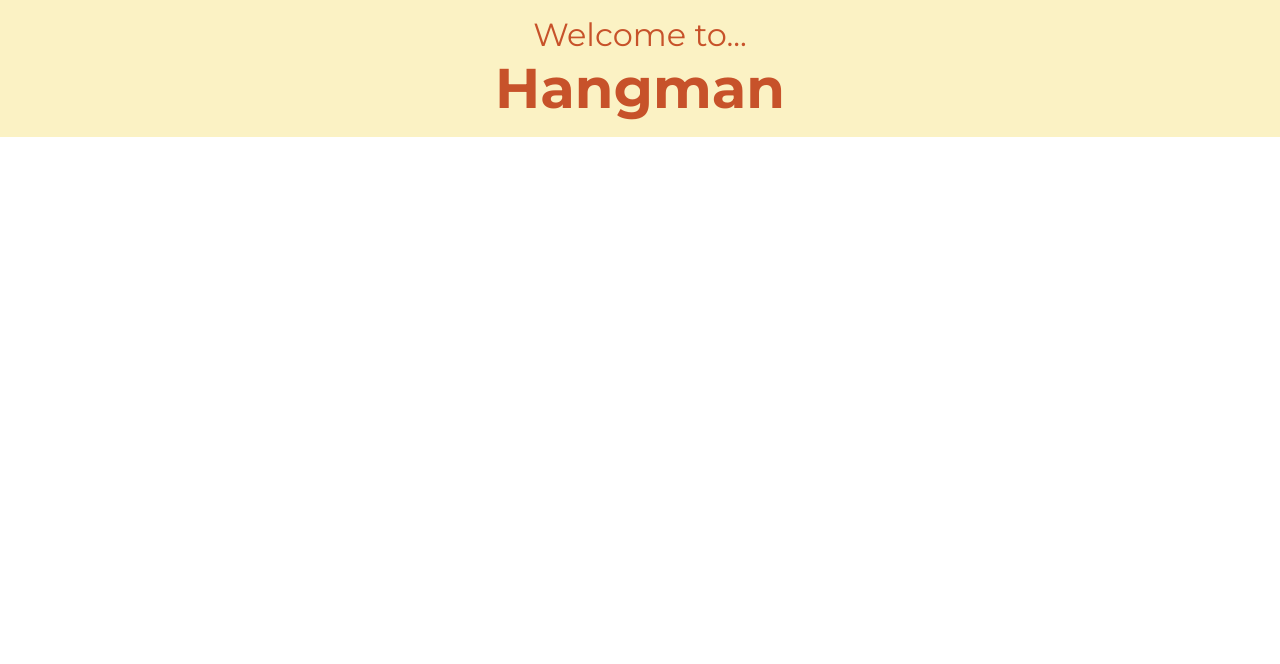
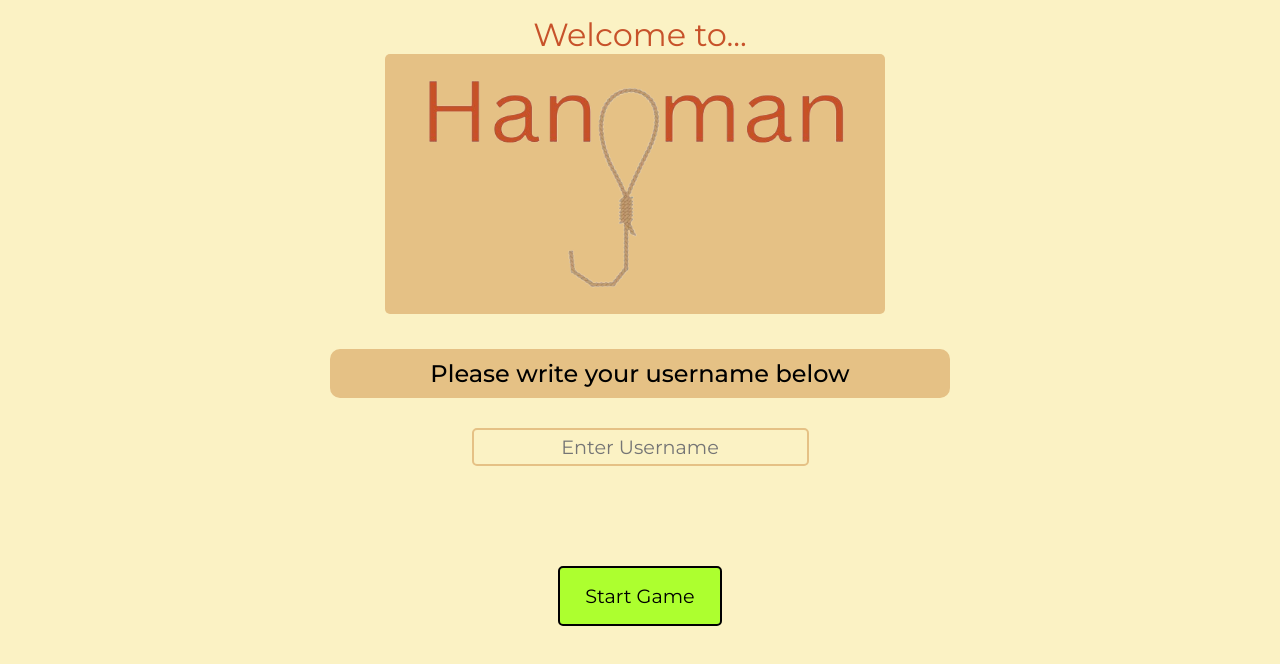
Before and after one commit to James-Nemeth/Hangman, a plain HTML site: page index.html in a window 1280 px wide. Drawn offline with Linux system fonts and the light colour scheme.

Commit message:
Landing page is complete, started work in the game.html, as well as added username to be displayed on game screen

```diff
--- a/index.html
+++ b/index.html
@@ -5,7 +5,7 @@
     <meta name="viewport" content="width=device-width, initial-scale=1.0">
     <title>Hangman</title>
     <link rel="stylesheet" href="./styles.css">
-    <script src="./script.js" defer></script>
+    <script src="./scripts/script.js" type="module" defer></script>
     <link rel="preconnect" href="https://fonts.googleapis.com">
     <link rel="preconnect" href="https://fonts.gstatic.com" crossorigin>
     <link href="https://fonts.googleapis.com/css2?family=Montserrat:ital,wght@0,100..900;1,100..900&display=swap" rel="stylesheet">
@@ -13,9 +13,24 @@
 <body>
     <header class="title">
         <h2>Welcome to...</h2>
-        <h1>Hangman</h1>
+        <img src="./assests/img/hangman-title.png" alt="">
     </header>
-    <section class="hangman-img"></section>
-    <section class="keyboard"></section>
+    <section class="start">
+        <form id="usernameForm">
+            <div>
+                <label
+                    for="username">
+                    Please write your username below
+                </label>
+                <input
+                    type="text"
+                    required placeholder="Enter Username"
+                    id="username"
+                    name="username">
+                </input>
+            </div>
+            <button type="submit" class="start_btn">Start Game</button>
+        </form>
+    </section>
 </body>
 </html>
--- /dev/null
+++ b/scripts/modules/index.js
@@ -0,0 +1,10 @@
+function getUsername() {
+    document.getElementById("usernameForm").addEventListener("submit", function(event) {
+        event.preventDefault();
+        const username = document.getElementById("username").value;
+        localStorage.setItem("username", username);
+        window.location.href = "game.html";
+    });
+}
+
+export default getUsername
--- /dev/null
+++ b/scripts/modules/username.js
@@ -0,0 +1,11 @@
+function setUsername () {
+    const username = localStorage.getItem("username");
+
+    if (username) {
+        document.getElementById("welcomeUser").textContent = `Good luck, ${username}!`;
+    } else {
+        window.location.href = "index.html";
+    }
+}
+
+export default setUsername
--- /dev/null
+++ b/scripts/script.js
@@ -0,0 +1,10 @@
+import getUsername from "./modules/index.js";
+import setUsername from "./modules/username.js";
+
+if (document.body.contains(document.getElementById("usernameForm"))) {
+    getUsername();
+}
+
+if (document.body.contains(document.getElementById("welcomeUser"))) {
+    setUsername();
+}
--- a/scss/particals/_mixins.scss
+++ b/scss/particals/_mixins.scss
@@ -0,0 +1,6 @@
+@mixin flex ($direction: column, $justify: center, $align: center) {
+    display: flex;
+    flex-direction: $direction;
+    justify-content: $justify;
+    align-items: $align;
+}
--- /dev/null
+++ b/scss/sections/_game-header.scss
@@ -0,0 +1,19 @@
+@use "../particals/colors" as c;
+@use "../particals/mixins";
+
+header {
+    display: flex;
+    justify-content: space-between;
+    img {
+        width: 230px;
+        height: 130px;
+        background-color: c.$alt-bg-color;
+        border-radius: 5px;
+        margin-left: -10px;
+    }
+    #welcomeUser{
+        font-weight: 500;
+        font-size: 1.5rem;
+        padding: 10px 20px;
+    }
+}
--- a/scss/sections/_header.scss
+++ b/scss/sections/_header.scss
@@ -14,7 +14,8 @@
         font-weight: 400;
         font-size: 2rem;
     }
-    h1 {
-        font-size: 3.5rem;
+    img {
+        width: 500px;
+        height: 260px;
     }
 }
--- /dev/null
+++ b/scss/sections/_start-game.scss
@@ -0,0 +1,44 @@
+@use "../particals/colors" as c;
+@use "../particals/mixins";
+
+
+form {
+    @include mixins.flex;
+    gap: 100px;
+    margin-top: 20px;
+    div {
+        @include mixins.flex;
+        font-size: 1.5rem;
+        gap: 30px;
+        label {
+            background-color: c.$alt-bg-color;
+            padding: 10px 100px;
+            border-radius: 10px;
+            font-weight: 500;
+        }
+        input {
+            padding: 5px 50px;
+            text-align: center;
+            background-color: c.$main-bg-color;
+            border: 2px solid c.$alt-bg-color;
+            border-radius: 5px;
+            color: c.$main-text-color;
+            font-size: 1.2rem;
+        }
+    }
+    button {
+        padding: 16px 25px;
+        font-size: 1.2rem;
+        background-color: greenyellow;
+        border: 2px solid black;
+        border-radius: 5px;
+        cursor: pointer;
+        &:hover {
+            transition: 0.3s ease-in-out;
+            background-color: black;
+            border: 1px solid black;
+            color: rgb(168, 252, 0);
+        }
+    }
+
+}
--- a/styles.scss
+++ b/styles.scss
@@ -1,4 +1,6 @@
 @use "./scss/sections/header";
+@use "./scss/sections/start-game";
+@use "./scss/sections/game-header";
 @use "./scss/particals/colors" as c;
 @use "./scss/particals/typography" as font;
 @use "./scss/particals/mixins";
@@ -9,3 +11,7 @@
     padding: 0;
     font-family: font.$main-text-font
 }
+
+body {
+    background-color: c.$main-bg-color;
+}
```
Also changed, not shown: game.html (added, +19 -0 lines), assests/img/hangman-title.png (added), script.js (deleted), styles.css, 1 other file.
